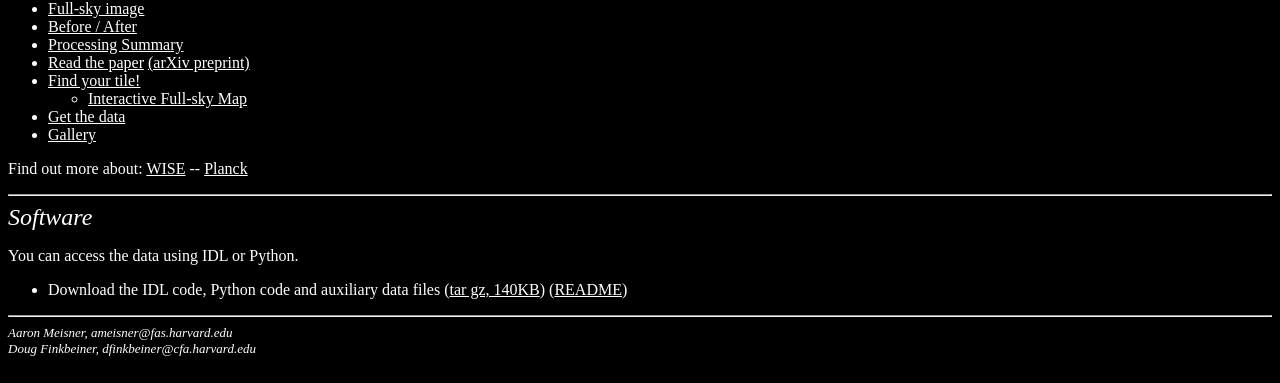
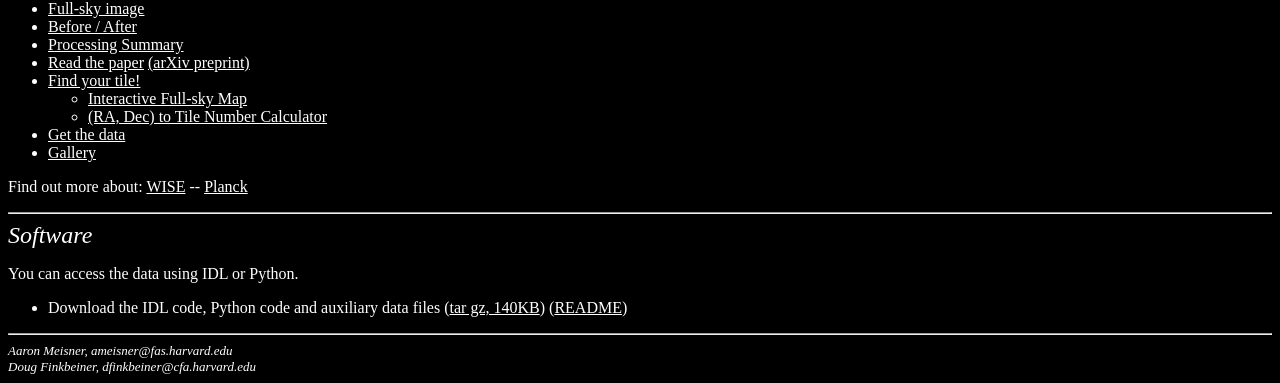
Before and after one commit to ameisner/wssa_site, a plain HTML site: page index.html in a window 1280 px wide. Shown: the part 507-890 px from the top of the page. Drawn offline with Linux system fonts and the light colour scheme.

Commit message:
links to calculator

```diff
--- a/index.html
+++ b/index.html
@@ -20,6 +20,7 @@
 <li> <a href="tile_astrometry.html"> Find your tile! </a>
 <ul>
 <li> <a href="tile_map">Interactive Full-sky Map</a>
+<li> <a href="coord2tile.html"> (RA, Dec) to Tile Number Calculator</a>
 </ul>
 <li> <a href="data.html"> Get the data </a>
 <li> <a href="wssa_gallery_ba.html"> Gallery </a>
```
Also changed, not shown: tile_astrometry.html (+1 -0 lines).
